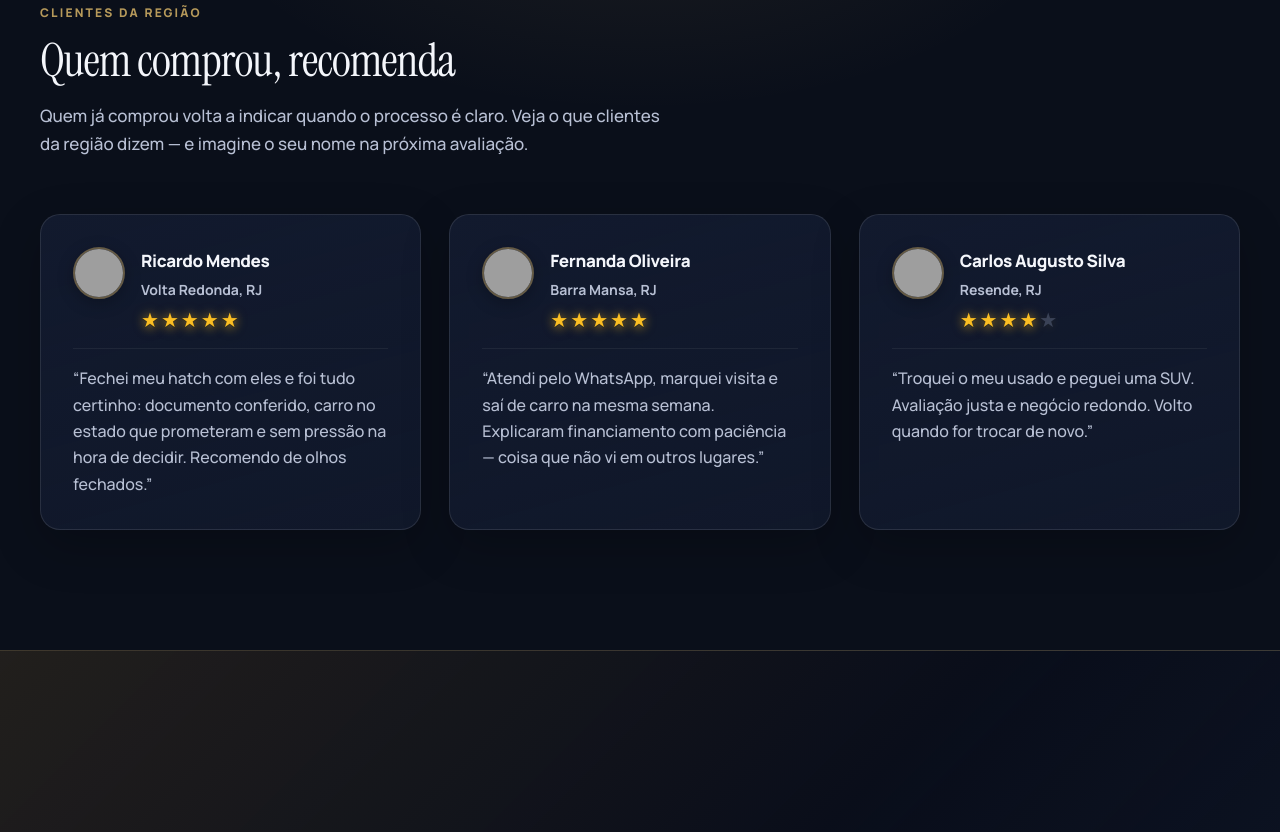
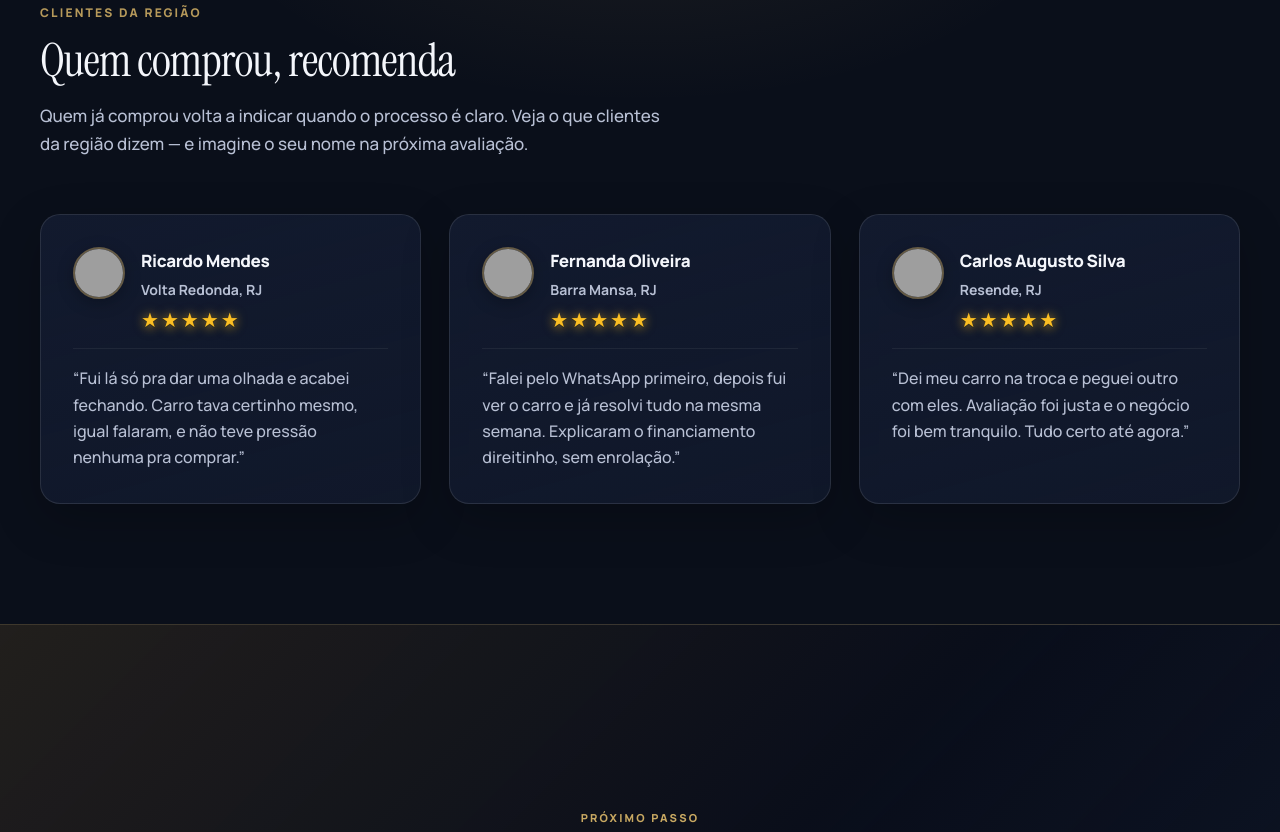
Before and after one commit to jgbittencourt/nova-era-veiculos, a plain HTML site: page index.html in a window 1280 px wide. Shown: the part 7780-8612 px from the top of the page. Drawn offline with Linux system fonts and the light colour scheme; grey boxes are pictures that could not be loaded.

Commit message:
Update testimonial copy with new approved texts.
Replaces all three customer quotes and sets Carlos review to 5 stars.

Made-with: Cursor

```diff
--- a/index.html
+++ b/index.html
@@ -267,7 +267,7 @@
                 </div>
               </div>
             </div>
-            <p class="testimonial-card__text">“Fechei meu hatch com eles e foi tudo certinho: documento conferido, carro no estado que prometeram e sem pressão na hora de decidir. Recomendo de olhos fechados.”</p>
+            <p class="testimonial-card__text">“Fui lá só pra dar uma olhada e acabei fechando. Carro tava certinho mesmo, igual falaram, e não teve pressão nenhuma pra comprar.”</p>
           </blockquote>
         </li>
         <li class="testimonials__item">
@@ -294,7 +294,7 @@
                 </div>
               </div>
             </div>
-            <p class="testimonial-card__text">“Atendi pelo WhatsApp, marquei visita e saí de carro na mesma semana. Explicaram financiamento com paciência — coisa que não vi em outros lugares.”</p>
+            <p class="testimonial-card__text">“Falei pelo WhatsApp primeiro, depois fui ver o carro e já resolvi tudo na mesma semana. Explicaram o financiamento direitinho, sem enrolação.”</p>
           </blockquote>
         </li>
         <li class="testimonials__item">
@@ -312,16 +312,16 @@
               <div class="testimonial-card__google-meta">
                 <cite class="testimonial-card__name">Carlos Augusto Silva</cite>
                 <span class="testimonial-card__city">Resende, RJ</span>
-                <div class="testimonial-card__rating testimonial-card__rating--google" role="img" aria-label="Avaliação: 4 de 5 estrelas">
+                <div class="testimonial-card__rating testimonial-card__rating--google" role="img" aria-label="Avaliação: 5 de 5 estrelas">
                   <span class="testimonial-card__star" aria-hidden="true">★</span>
                   <span class="testimonial-card__star" aria-hidden="true">★</span>
                   <span class="testimonial-card__star" aria-hidden="true">★</span>
                   <span class="testimonial-card__star" aria-hidden="true">★</span>
-                  <span class="testimonial-card__star testimonial-card__star--empty" aria-hidden="true">★</span>
+                  <span class="testimonial-card__star" aria-hidden="true">★</span>
                 </div>
               </div>
             </div>
-            <p class="testimonial-card__text">“Troquei o meu usado e peguei uma SUV. Avaliação justa e negócio redondo. Volto quando for trocar de novo.”</p>
+            <p class="testimonial-card__text">“Dei meu carro na troca e peguei outro com eles. Avaliação foi justa e o negócio foi bem tranquilo. Tudo certo até agora.”</p>
           </blockquote>
         </li>
       </ul>
```
